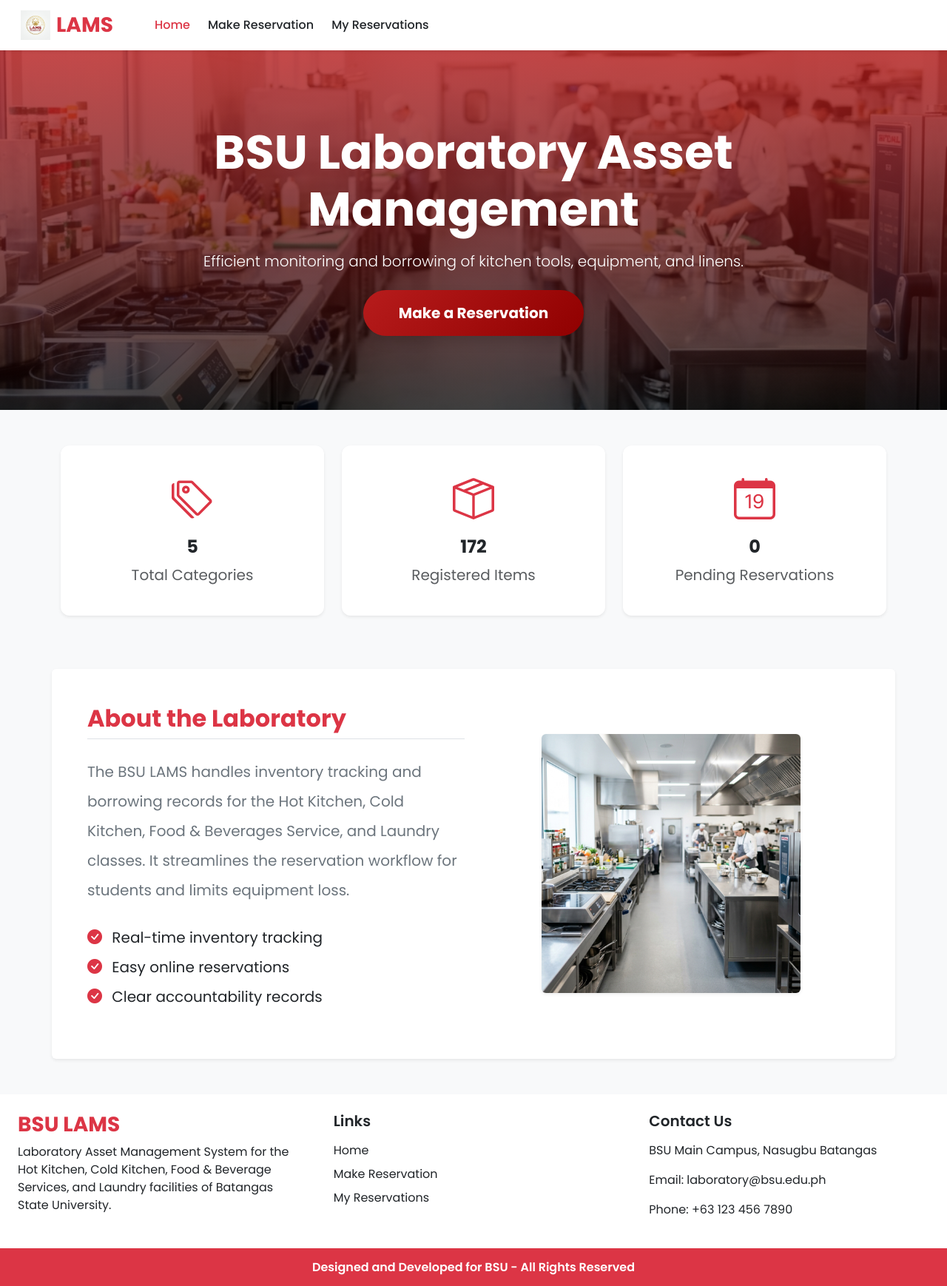
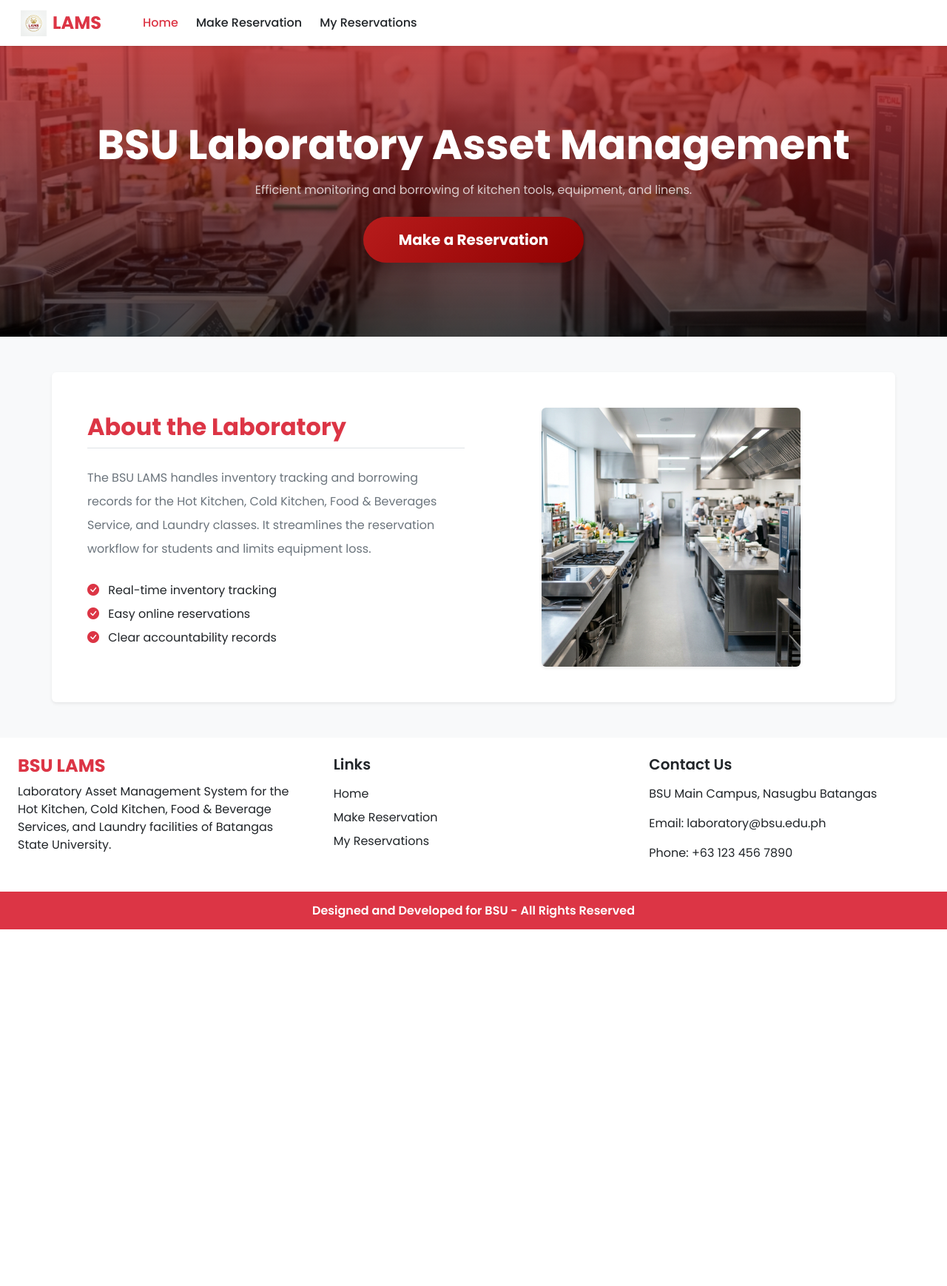
Before and after one commit to theavengergeo6-hub/BSU_LAMS, a PHP site: page / in a window 1280 px wide. Shown: the whole page at 74% size. After the commit the page ends 1256 px from the top, so only its background shows below. Run offline with PHP 8.4, Linux system fonts and the light colour scheme; data comes from the database, SQL or seed files in the repository; data that the repository does not hold is empty; some libraries are stand-ins or nearby versions.

Commit message:
Removed stats section and reduced font sizes for a more compact design

```diff
--- a/inc/footer.php
+++ b/inc/footer.php
@@ -2,7 +2,7 @@
 <div class="container-fluid bg-white mt-5">
     <div class="row">
         <div class="col-lg-4 p-4">
-            <h3 class="fw-bold fs-3 mb-2 text-danger">BSU LAMS</h3>
+            <h4 class="fw-bold fs-4 mb-2 text-danger">BSU LAMS</h4>
             <p>
                 Laboratory Asset Management System for the Hot Kitchen, Cold Kitchen, Food & Beverage Services, and Laundry facilities of Batangas State University.
             </p>
--- a/inc/header.php
+++ b/inc/header.php
@@ -16,8 +16,8 @@ $logo_url = BASE_URL . '/assets/images/logo.png';
     <!-- Header / Navbar -->
     <nav class="navbar navbar-expand-lg navbar-light bg-white px-lg-3 py-lg-2 shadow-sm sticky-top">
         <div class="container-fluid">
-            <a class="navbar-brand me-5 fw-bold fs-3 text-danger d-flex align-items-center" href="<?= BASE_URL ?>/index.php">
-                <img src="<?= $logo_url ?>" alt="BSU Logo" width="40" height="40" class="me-2" onerror="this.src='https://via.placeholder.com/40x40/b71c1c/fff?text=BSU'">
+            <a class="navbar-brand me-5 fw-bold fs-4 text-danger d-flex align-items-center" href="<?= BASE_URL ?>/index.php">
+                <img src="<?= $logo_url ?>" alt="BSU Logo" width="35" height="35" class="me-2" onerror="this.src='https://via.placeholder.com/35x35/b71c1c/fff?text=BSU'">
                 <span>LAMS</span>
             </a>
             <button class="navbar-toggler shadow-none" type="button" data-bs-toggle="collapse" data-bs-target="#navbarSupportedContent" aria-controls="navbarSupportedContent" aria-expanded="false" aria-label="Toggle navigation">
--- a/index.php
+++ b/index.php
@@ -5,8 +5,8 @@ require('inc/header.php');
 <div class="container-fluid px-0 mb-5 relative">
     <div style="background: linear-gradient(rgba(183, 28, 28, 0.8), rgba(0, 0, 0, 0.7)), url('assets/images/placeholder.png') center/cover; padding: 100px 0;">
         <div class="container text-center text-white fade-in-up">
-            <h1 class="display-3 fw-bold mb-3">BSU Laboratory Asset Management</h1>
-            <p class="lead mb-4">Efficient monitoring and borrowing of kitchen tools, equipment, and linens.</p>
+            <h1 class="display-4 fw-bold mb-3">BSU Laboratory Asset Management</h1>
+            <p class="mb-4 opacity-75">Efficient monitoring and borrowing of kitchen tools, equipment, and linens.</p>
             <div>
                 <a href="<?= BASE_URL ?>/reserve.php" class="btn btn-primary btn-lg px-5 py-3 fw-bold shadow">
                     Make a Reservation
@@ -16,51 +16,15 @@ require('inc/header.php');
     </div>
 </div>
 
-<!-- Quick Stats -->
-<div class="container mb-5">
-    <div class="row text-center fade-in-up">
-        <?php
-        $stats = [
-            ['title' => 'Total Categories', 'icon' => 'bi-tags', 'count' => 0],
-            ['title' => 'Registered Items', 'icon' => 'bi-box-seam', 'count' => 0],
-            ['title' => 'Pending Reservations', 'icon' => 'bi-calendar-date', 'count' => 0]
-        ];
-
-        $cat_q = mysqli_query($con, "SELECT COUNT(*) AS cnt FROM lab_categories");
-        if($cat_q) $stats[0]['count'] = mysqli_fetch_assoc($cat_q)['cnt'];
-
-        $item_q = mysqli_query($con, "SELECT COUNT(*) AS cnt FROM lab_items");
-        if($item_q) $stats[1]['count'] = mysqli_fetch_assoc($item_q)['cnt'];
-
-        $res_q = mysqli_query($con, "SELECT COUNT(*) AS cnt FROM lab_reservations WHERE status='Pending'");
-        if($res_q) $stats[2]['count'] = mysqli_fetch_assoc($res_q)['cnt'];
-
-        foreach ($stats as $s) {
-            echo "
-            <div class='col-lg-4 col-md-6 mb-4'>
-                <div class='card text-center p-4 border-0 shadow-sm custom-card h-100'>
-                    <div class='card-body'>
-                        <i class='bi {$s['icon']} text-danger display-4 mb-3 d-inline-block'></i>
-                        <h4 class='mb-2 fw-bold text-dark w-100'>{$s['count']}</h4>
-                        <p class='text-muted m-0 fs-5'>{$s['title']}</p>
-                    </div>
-                </div>
-            </div>
-            ";
-        }
-        ?>
-    </div>
-</div>
-
 <!-- Information Section -->
 <div class="container mb-5 p-5 bg-white rounded shadow-sm custom-card">
     <div class="row align-items-center">
         <div class="col-md-6 mb-4 mb-md-0">
             <h2 class="fw-bold mb-4 text-danger border-bottom pb-2">About the Laboratory</h2>
-            <p class="fs-5 text-secondary lh-lg mb-4">
+            <p class="text-secondary lh-lg mb-4">
                 The BSU LAMS handles inventory tracking and borrowing records for the Hot Kitchen, Cold Kitchen, Food & Beverages Service, and Laundry classes. It streamlines the reservation workflow for students and limits equipment loss.
             </p>
-            <ul class="list-unstyled lh-lg fs-5">
+            <ul class="list-unstyled lh-lg">
                 <li><i class="bi bi-check-circle-fill text-danger me-2"></i> Real-time inventory tracking</li>
                 <li><i class="bi bi-check-circle-fill text-danger me-2"></i> Easy online reservations</li>
                 <li><i class="bi bi-check-circle-fill text-danger me-2"></i> Clear accountability records</li>
```
